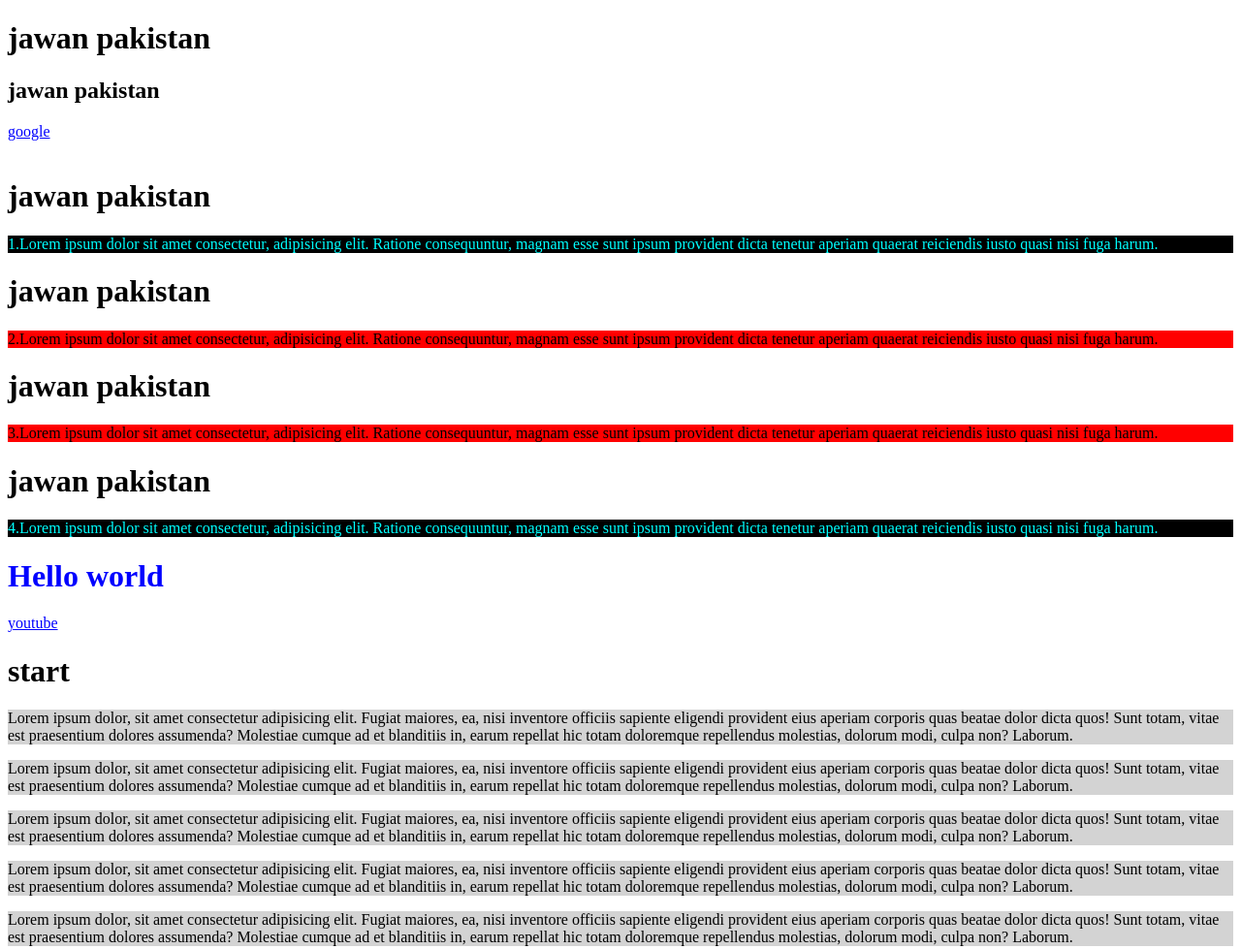
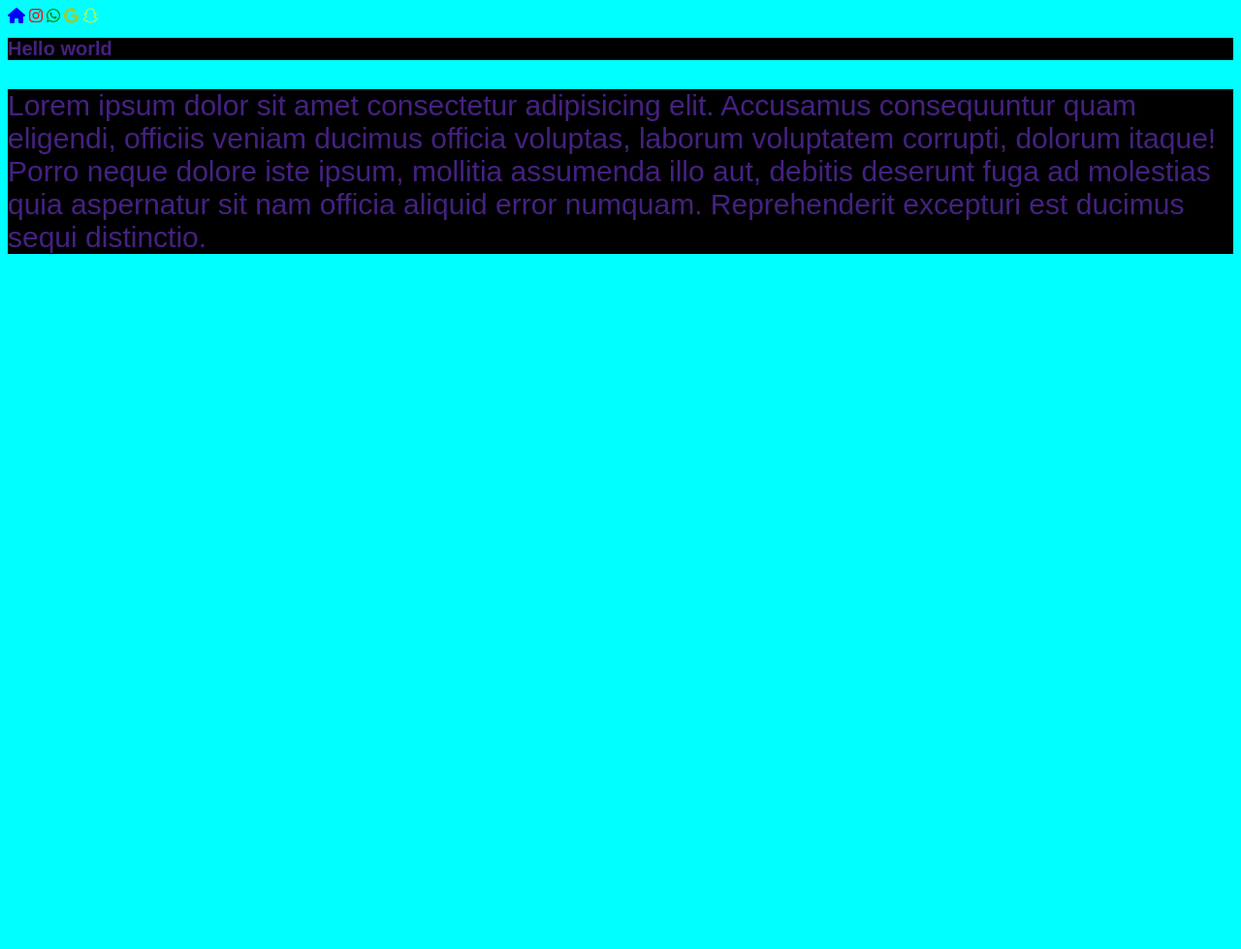
Before and after one commit to amnaaanoman/jawanpakistanwebsite, a plain HTML site: page index.html in a window 1280 px wide. Shown: the whole page at 97% size. After the commit the page ends 800 px from the top, so only its background shows below. Drawn offline with Linux system fonts and the light colour scheme.

Commit message:
create a files

```diff
--- a/index.html
+++ b/index.html
@@ -1,12 +1,12 @@
-<!DOCTYPE html>
+<!-- <!DOCTYPE html>
 <html lang="en">
 <head>
     <meta charset="UTF-8">
     <meta name="viewport" content="width=device-width, initial-scale=1.0">
     <title>Document</title>
     <link rel="stylesheet" href="style.css">
-    <style>
-/* h1{
+    <style> -->
+<!-- /* h1{
     color: blue;background-color: white;
 }
 h2{
@@ -18,7 +18,7 @@ p{
 
     </style>
 </head>
-<body>
+<body> -->
  <!-- <h1 style="color: white;background-color: black;">CSS</h1>
 <h2 style="color: black;background-color: red;">Inline CSS</h2>
 <p style="color: grey;background-color: green;">Lorem ipsum dolor, sit amet consectetur adipisicing elit. Cumque illum error atque at. Sit reiciendis facilis eius natus blanditiis quia, tempora nihil, quaerat, perspiciatis corporis animi nisi veniam eum vero!</p> -->
@@ -40,12 +40,12 @@ p{
     <li>list 03</li>
     <li>list 04</li>
     <li>list 05</li>
-</ul> -->
-<h1>jawan pakistan</h1>
+</ul>
+<h1>jawan pakistan</h1> -->
 <!-- <h1>CSS</h1>
 <h2>Internal CSS</h2>
 <p>Lorem ipsum dolor, sit amet consectetur adipisicing elit. Cumque illum error atque at. Sit reiciendis facilis eius natus blanditiis quia, tempora nihil, quaerat, perspiciatis corporis animi nisi veniam eum vero!</p> -->
-<h2>jawan pakistan</h2>
+<!-- <h2>jawan pakistan</h2>
 
 <a href="">google</a>
 <br>
@@ -84,6 +84,47 @@ p{
 
 
 
-<p>Lorem ipsum dolor, sit amet consectetur adipisicing elit. Fugiat maiores, ea, nisi inventore officiis sapiente eligendi provident eius aperiam corporis quas beatae dolor dicta quos! Sunt totam, vitae est praesentium dolores assumenda? Molestiae cumque ad et blanditiis in, earum repellat hic totam doloremque repellendus molestias, dolorum modi, culpa non? Laborum.</p>
+<p>Lorem ipsum dolor, sit amet consectetur adipisicing elit. Fugiat maiores, ea, nisi inventore officiis sapiente eligendi provident eius aperiam corporis quas beatae dolor dicta quos! Sunt totam, vitae est praesentium dolores assumenda? Molestiae cumque ad et blanditiis in, earum repellat hic totam doloremque repellendus molestias, dolorum modi, culpa non? Laborum.</p>     -->
+<!-- </body>
+</html> -->
+<!DOCTYPE html>
+<html lang="en">
+<head>
+    <meta charset="UTF-8">
+    <meta name="viewport" content="width=device-width, initial-scale=1.0">
+    <title>Document</title>
+    <link rel="stylesheet" href="style.css">
+    <link rel="stylesheet" href="https://cdnjs.cloudflare.com/ajax/libs/font-awesome/6.7.2/css/all.min.css" integrity="sha512-Evv84Mr4kqVGRNSgIGL/F/aIDqQb7xQ2vcrdIwxfjThSH8CSR7PBEakCr51Ck+w+/U6swU2Im1vVX0SVk9ABhg==" crossorigin="anonymous" referrerpolicy="no-referrer" />
+</head>
+<body>
+   <i style="color: blue;" class="fa-solid fa-house"></i>
+   <i style="color: red;"  class="fa-brands fa-instagram"></i>
+   <i style="color:green;"  class="fa-brands fa-whatsapp"></i>
+  <a target="_blank" href="https://www.google.com/"><i style="color:yellowgreen;"  class="fa-brands fa-google"></i></a>
+   <i style="color: yellow;"  class="fa-brands fa-snapchat"></i>
+
+<h1>Hello world</h1>
+<p>Lorem ipsum dolor sit amet consectetur adipisicing elit. Accusamus consequuntur quam eligendi, officiis veniam ducimus officia voluptas, laborum voluptatem corrupti, dolorum itaque! Porro neque dolore iste ipsum, mollitia assumenda illo aut, debitis deserunt fuga ad molestias quia aspernatur sit nam officia aliquid error numquam. Reprehenderit excepturi est ducimus sequi distinctio.</p>
+
+
+
+
+
+
+
+
+
+
+
+
+
+
+
+
+
+
+
+
+
 </body>
 </html>
--- a/style.css
+++ b/style.css
@@ -1,8 +1,8 @@
-/* *{
-    background-color: lightcoral;color: black;
-} */
+*{
+    background-color: cyan;
+}
 
-#para1,#para4{
+/* #para1,#para4{
     background-color: black;color: aqua;
 }
 .para2,.para3{background-color: red;color: black;
@@ -12,9 +12,20 @@
 
 div h1,a{
     color:blue;
-}
+} */
 
 
-h1~p{background-color: lightgrey;color: black;
+/* h1~p{background-color: lightgrey;color: black;
 
-}
+} */
+ h1 {
+    background-color: black;color: #452181 ;
+    font-family: Arial, Helvetica, sans-serif;
+    font-size: 20px;
+
+ }
+ p{
+     background-color: black;color: #452181 ;
+    font-family: Arial, Helvetica, sans-serif;
+    font-size: 30px;
+ }
```
